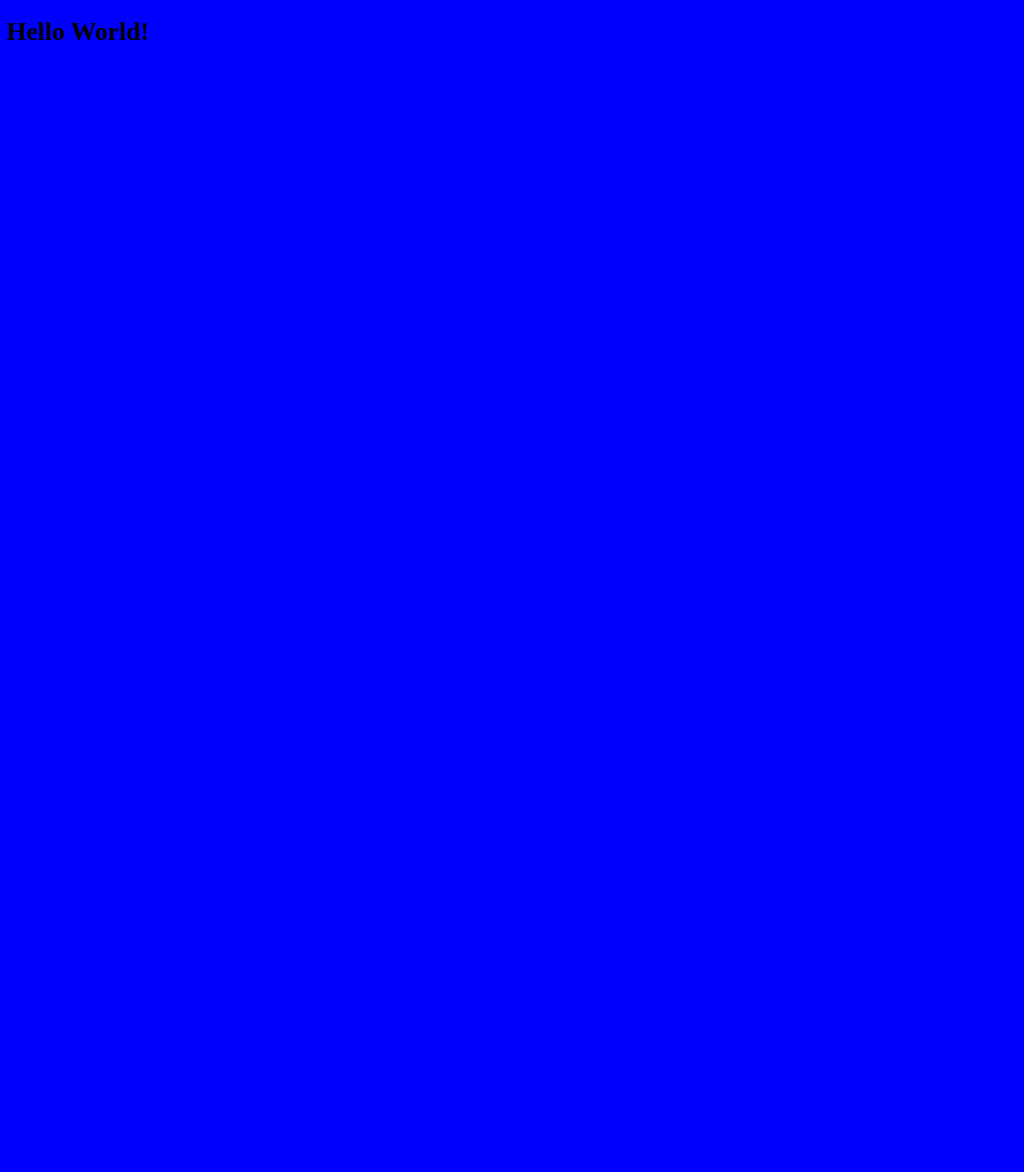
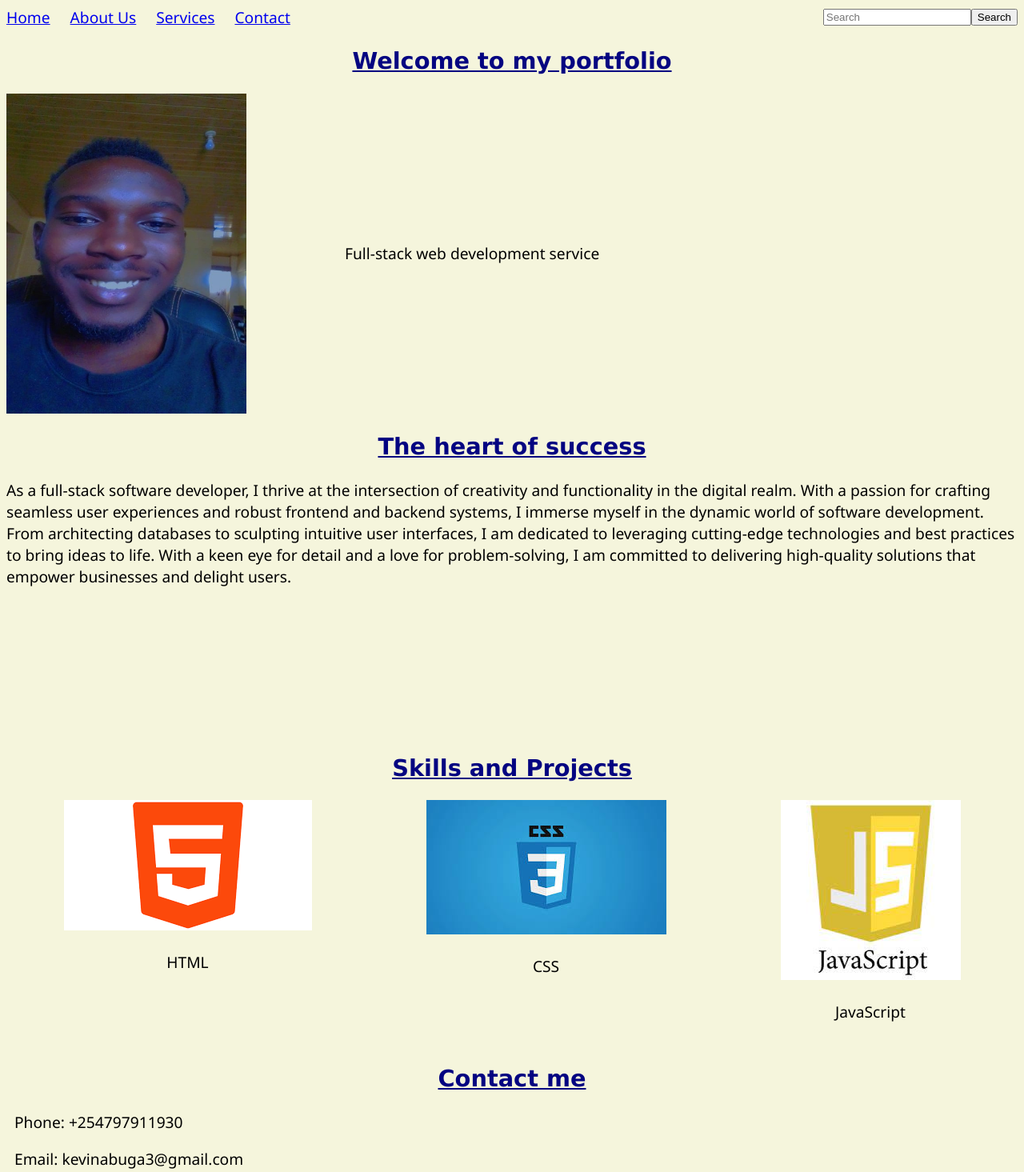
Before and after one commit to kevinmayaka/my-personal-website, a plain HTML site: page index.html in a window 1280 px wide. Shown: the top 1465 px of the page at 80% size. Before the commit the page ends 800 px from the top, so only its background shows below. Drawn offline with Linux system fonts and the light colour scheme.

Commit message:
My portfolio

```diff
--- a/index.html
+++ b/index.html
@@ -5,6 +5,70 @@
     <title>My Personal Website</title>
   </head>
   <body>
-    <h1>Hello World!</h1>
+    <!--navigation-->
+    <nav class="navbar">
+      <ul class="nav-list">
+          <li><a href="#home">Home</a></li>
+          <li><a href="#about">About Us</a></li>
+          <li><a href="#services">Services</a></li>
+          <li><a href="#contact">Contact</a></li>
+      </ul>
+      <div class="rightNav">
+          <input type="text" name="search" id="search" placeholder="Search">
+          <button class="btn btn-sm">Search</button>
+      </div>
+  </nav>
+
+    <!--header-->
+    <header>
+      <h2>Welcome to my portfolio</h2>
+    </header>
+    <!--home-->
+        <div id="home">
+       <img src="assets/personalportfolio.jpeg" />
+      <div class="text">
+        <p>Full-stack web development service</p>
+      </div>
+    </div>
+    <!--about-->
+    <div id="about">
+      <h2>The heart of success</h2>
+      <p>
+        As a full-stack software developer, I thrive at the intersection of
+        creativity and functionality in the digital realm. With a passion for
+        crafting seamless user experiences and robust frontend and backend systems, I immerse
+        myself in the dynamic world of software development. From architecting
+        databases to sculpting intuitive user interfaces, I am dedicated to
+        leveraging cutting-edge technologies and best practices to bring ideas
+        to life. With a keen eye for detail and a love for problem-solving, I am
+        committed to delivering high-quality solutions that empower businesses
+        and delight users.
+      </p>
+    </div>
+    <!--projects-->
+    <div class="skills">
+      <h2>Skills and Projects</h2>
+      <section class="projects">
+        <div class="icon-container">
+          <img src="assets/html.png" />
+          <p>HTML</p>
+        </div>
+        <div class="icon-container">
+          <img src="assets/css.jpeg" />
+          <p>CSS</p>
+        </div>
+        <div class="icon-container">
+          <img src="assets/javascript.jpeg" />
+          <p>JavaScript</p>
+        </div>
+      </section>
+    </div>
+    <!--Contact me!-->
+    <div id="contact">
+      <h2>Contact me</h2>
+      <p>Phone: +254797911930</p>
+      <p>Email: kevinabuga3@gmail.com</p>
+    </div>
+    <script src="script.js"></script>
   </body>
 </html>
--- a/style.css
+++ b/style.css
@@ -1,3 +1,71 @@
 body {
-    background: blue;
+  background-color: beige;
+  font-size: larger;
+  font-family: 'Segoe UI', Tahoma, Geneva, Verdana, sans-serif;
+}
+h2{
+  color: rgb(4, 4, 129);
+  font-family: Verdana, Geneva, Tahoma, sans-serif;
+  text-align: center;
+  font-weight: bold;
+  text-decoration: underline;
+}.navbar {
+  display: flex;
+  justify-content: space-between;
+  align-items: center;
+}
+
+.nav-list {
+  list-style: none;
+  padding: 0;
+  margin: 0;
+}
+
+.nav-list li {
+  display: inline-block;
+  margin-right: 20px; /* Adjust as needed */
+}
+
+.nav-list li:last-child {
+  margin-right: 0;
+}
+
+.rightNav {
+  display: flex;
+  align-items: center;
+}
+
+#home {
+  display: grid;
+  align-items: center;
+  grid-template-columns: 1fr 1fr 1fr;
+  column-gap: 5px;
   }
+
+  #home > img{
+  width: 300px;
+  height:400px ;
+}
+
+#about {
+  width: auto;
+  height: 10cm;
+  margin: auto;
+}
+
+/*skills and projects*/
+.projects {
+  display: flex;
+  justify-content: space-around;
+}
+
+.icon-container {
+  text-align: center;
+}
+
+/*contact*/
+#contact {
+  height: 400px;
+  width: auto;
+  padding: 10px;
+}
```
Also changed, not shown: assets/css.jpeg (added), assets/html.png (added), assets/javascript.jpeg (added), assets/personalportfolio.jpeg (added).
